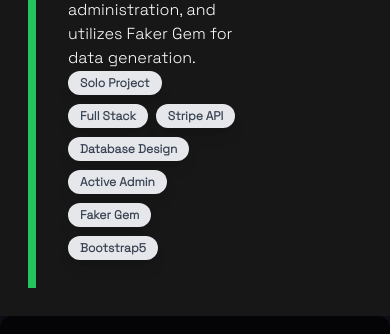
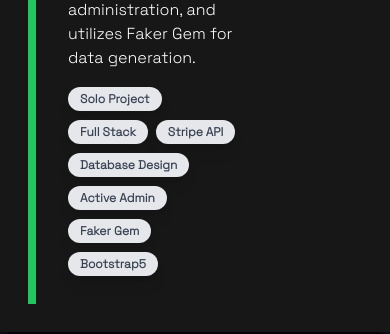
Before and after one commit to Airijko/Portfolio-WIP, a React (Create React App) app: page /#/Portfolio in a window 390 px wide. Shown: the part 921-1255 px from the top of the page. Built offline with nearby package versions, Linux system fonts and the light colour scheme.

Commit message:
fixed padding

```diff
--- a/src/Components/Project.jsx
+++ b/src/Components/Project.jsx
@@ -29,7 +29,7 @@ const Project = ({ title, image, link, description, downloadLink }) => {
             {renderParagraphs(description)}
           </div>
         </div>
-        {renderLists(description)}
+        <div className="md:pt-0 pt-4">{renderLists(description)}</div>
       </div>
       <div className="col-span-1 flex flex-col">
         <div>
```
